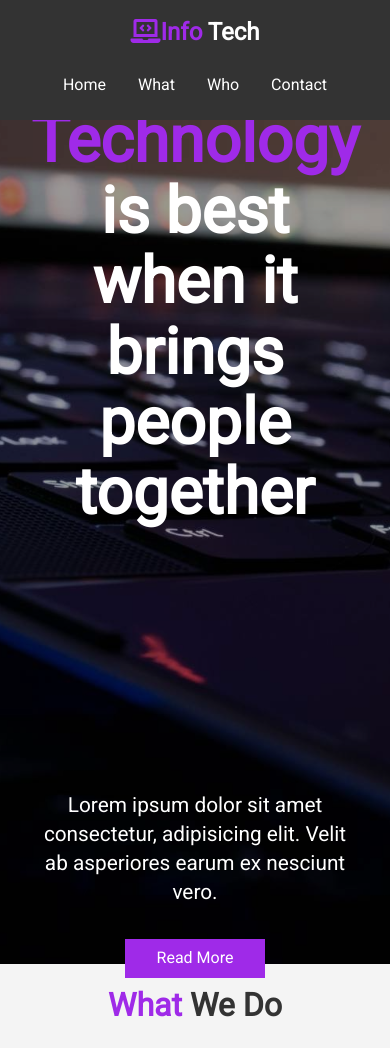
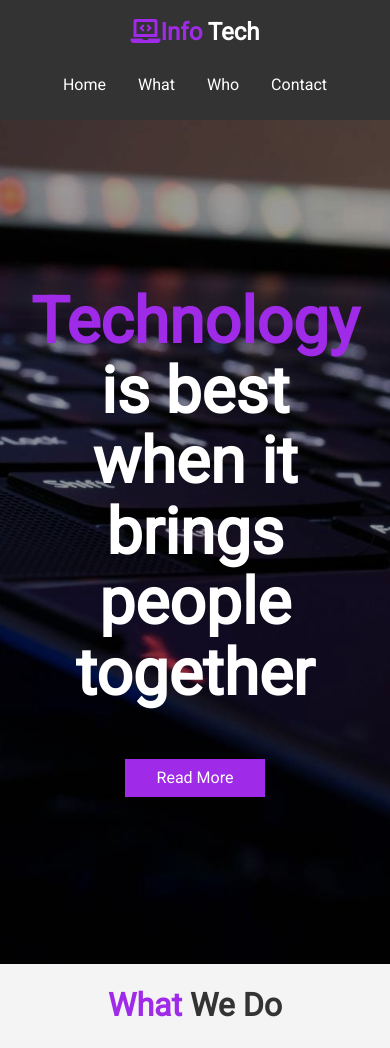
Before and after one commit to nitish0844/Info-Tech, a plain HTML site: page index.html in a window 390 px wide. Shown: the top 1048 px of the page. Drawn offline with nearby package versions, Linux system fonts and the light colour scheme; some packages are replaced by stand-ins of ours.

Commit message:
https://github.com/nitish0844/Info-Tech.git

```diff
--- a/css/mobile.css
+++ b/css/mobile.css
@@ -1,3 +1,7 @@
+html {
+  scroll-behavior: smooth;
+}
+
 #what .items {
   display: block;
   padding: 1rem;
@@ -75,3 +79,16 @@
     font-size: 1rem;
   }
 }
+
+.header {
+  padding-top: 200px;
+}
+
+.para {
+  display: none;
+}
+
+.button {
+  position: relative;
+  bottom: 200px;
+}
--- a/index.html
+++ b/index.html
@@ -45,11 +45,11 @@
           <br />
           people together
         </h1>
-        <p class="lead">
+        <p class="lead para">
           Lorem ipsum dolor sit amet consectetur, adipisicing elit. Velit ab
           asperiores earum ex nesciunt vero.
         </p>
-        <a href="#what" class="btn">Read More</a>
+        <a href="#what" class="btn button">Read More</a>
       </div>
     </header>
 
```
